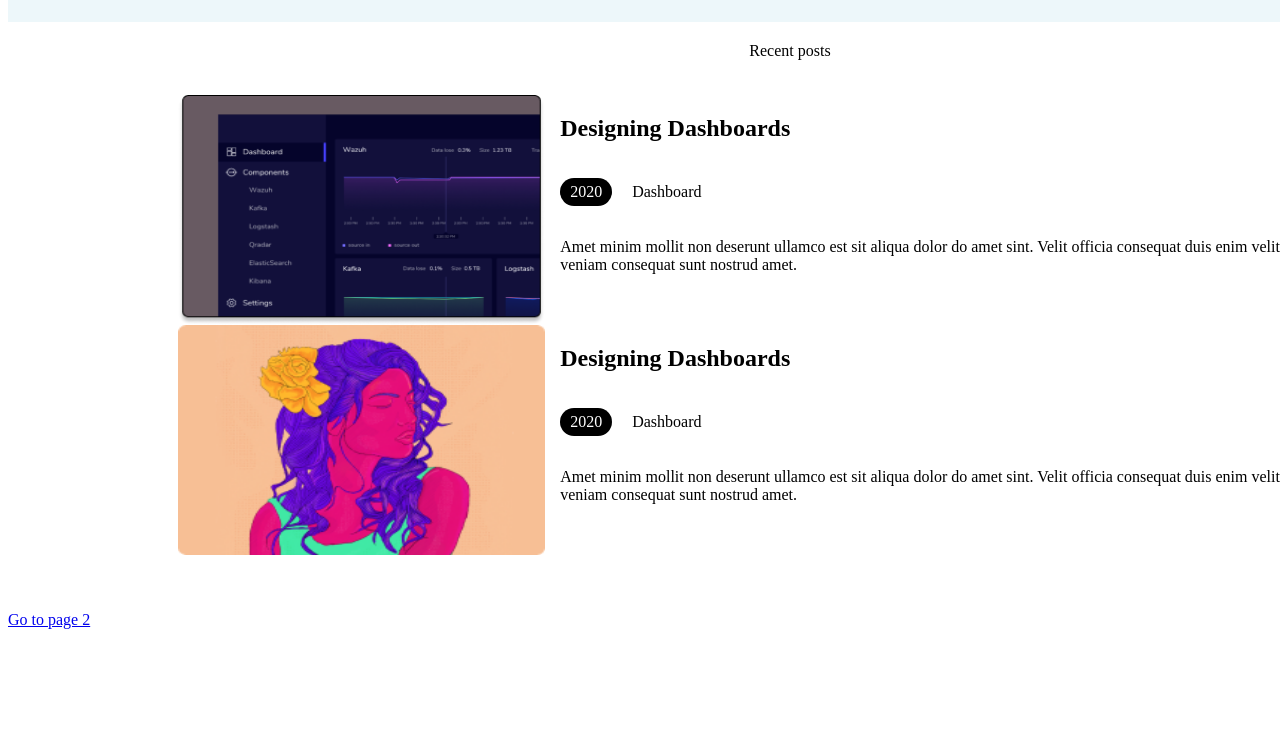
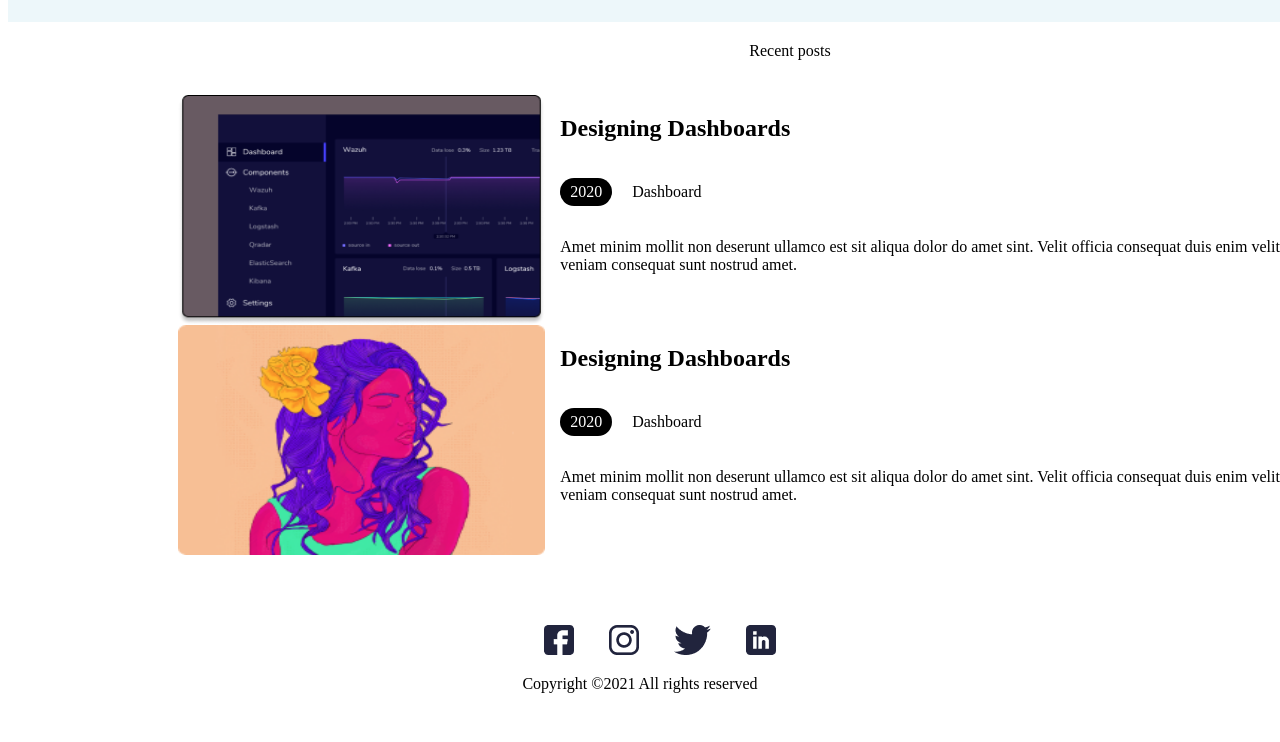
Before and after one commit to dcortesnet/Gatsby-portafolio-personal, a Gatsby site: page / in a window 1280 px wide. Shown: the part 568-1310 px from the top of the page. Before the commit the page ends 1213 px from the top, so only its background shows below. Built offline with nearby package versions, Linux system fonts and the light colour scheme; Gatsby itself is replaced by a stand-in of ours.

Commit message:
Se agrega footer junto con iconos redes sociales

```diff
--- /dev/null
+++ b/src/components/footer.js
@@ -0,0 +1,46 @@
+import * as React from "react"
+import iconFacebook from "../images/facebook.png"
+import iconInstagram from "../images/instagram.png"
+import iconTwitter from "../images/twitter.png"
+import iconLinkedin from "../images/linkedin.png"
+import "../styles/footer.css"
+
+const Footer = () => {
+  return (
+    <footer className="footer">
+      <ul className="footer__social-list">
+        <li className="footer__social-list__item">
+          <img
+            className="footer__social-list__item__icon"
+            src={iconFacebook}
+            alt="facebook"
+          />
+        </li>
+        <li className="footer__social-list__item">
+          <img
+            className="footer__social-list__item__icon"
+            src={iconInstagram}
+            alt="Instagram"
+          />
+        </li>
+        <li className="footer__social-list__item">
+          <img
+            className="footer__social-list__item__icon"
+            src={iconTwitter}
+            alt="twitter"
+          />
+        </li>
+        <li className="footer__social-list__item">
+          <img
+            className="footer__social-list__item__icon"
+            src={iconLinkedin}
+            alt="linkedin"
+          />
+        </li>
+      </ul>
+      <p className="footer__text">Copyright ©2021 All rights reserved </p>
+    </footer>
+  )
+}
+
+export default Footer
--- a/src/pages/index.js
+++ b/src/pages/index.js
@@ -1,19 +1,23 @@
 import * as React from "react"
-import { Link } from "gatsby"
+//import { Link } from "gatsby"
 import Jumbotron from "../components/jumbotron"
 import RecentPosts from "../components/recent-posts"
 import "../styles/index.css"
 import FeatureWorks from "../components/feature-works"
+import Footer from "../components/footer"
 
 const IndexPage = () => (
   <div>
     <Jumbotron />
     <RecentPosts />
     <FeatureWorks />
-    <p>
-      <Link to="/page-2/">Go to page 2</Link> <br />
-    </p>
+    <Footer />
   </div>
 )
 
 export default IndexPage
+
+/**
+ *   // <Link to="/page-2/">Go to page 2</Link> <br />
+      //{" "}
+ */
--- /dev/null
+++ b/src/styles/footer.css
@@ -0,0 +1,15 @@
+.footer {
+  padding: 30px;
+}
+
+.footer__social-list {
+  list-style-type: none;
+  display: flex;
+  justify-content: center;
+  gap: 35px;
+  margin: 0;
+}
+
+.footer__text {
+  text-align: center;
+}
```
Also changed, not shown: src/images/facebook.png (added), src/images/instagram.png (added), src/images/linkedin.png (added), src/images/twitter.png (added).
